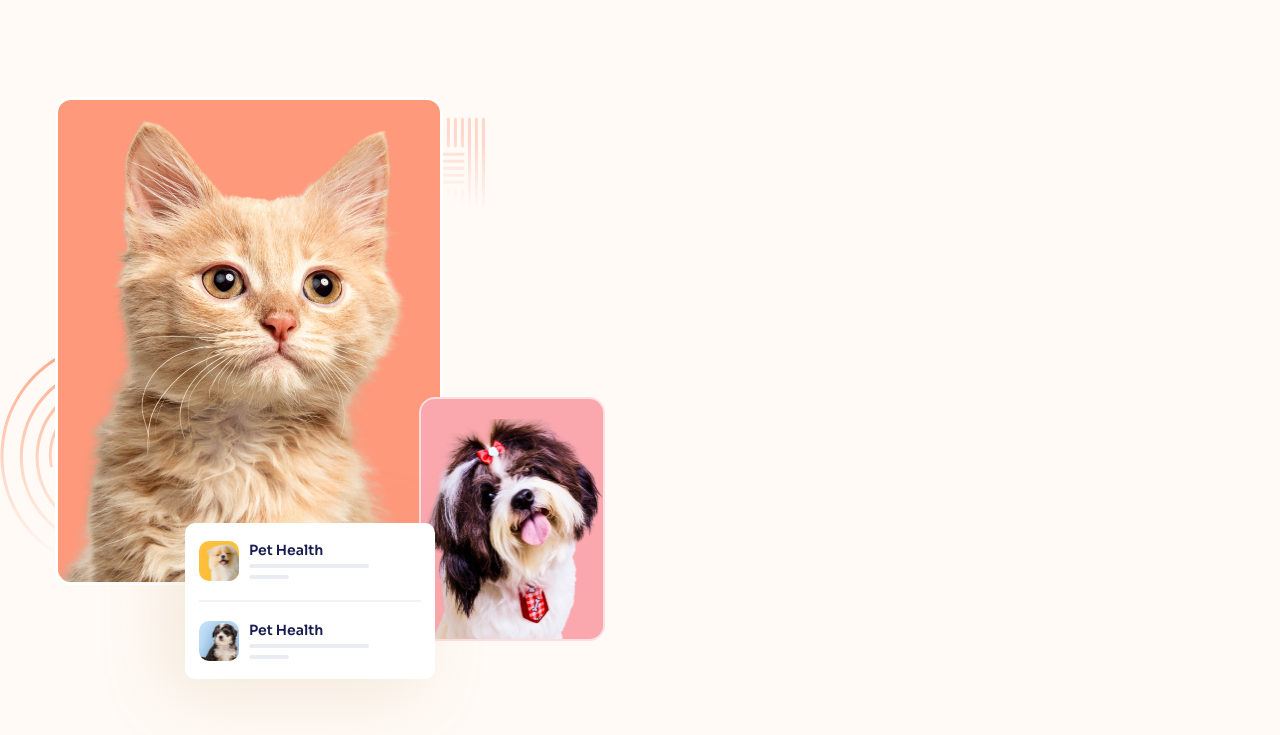
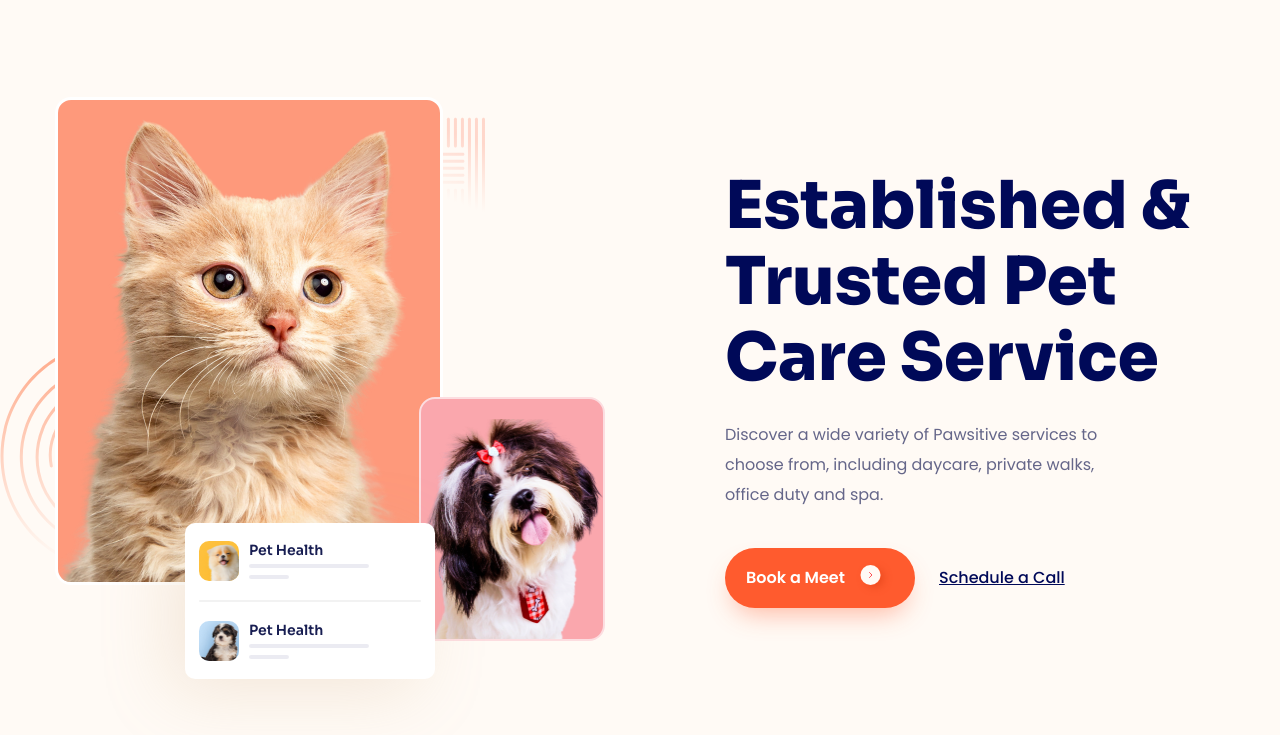
Before and after one commit to thaideptrai218/Project-4-F8, a plain HTML site: page index.html in a window 1280 px wide. Shown: the part 79-814 px from the top of the page. Drawn offline with Linux system fonts and the light colour scheme.

Commit message:
Finish hero

```diff
--- a/assets/css/style.css
+++ b/assets/css/style.css
@@ -108,6 +108,13 @@ button {
 /* HERO */
 .hero {
     padding: 74px 0;
+}
+
+.hero__inner {
+    display: flex;
+    justify-content: center;
+    align-items: center;
+    gap: 120px;
 }
 /* HERO MEDIA */
 .hero__media {
@@ -224,3 +231,57 @@ button {
     opacity: 0.08;
     background: #000958;
 }
+/* Hero CONTENT */
+.hero__content {
+}
+
+.hero__title {
+    color: #000958;
+    font-family: Sora;
+    font-size: 66px;
+    font-weight: 800;
+    line-height: 1.15;
+}
+
+.hero__desc {
+    max-width: 390px;
+    margin-top: 24px;
+    color: #656689;
+    font-size: 16px;
+    font-style: normal;
+    font-weight: 400;
+    line-height: 1.87;
+}
+
+.hero__action {
+    margin-top: 38px;
+    display: flex;
+    align-items: center;
+    gap: 24px;
+    text-align: center;
+}
+
+.hero__action-link {
+    min-width: 190px;
+    display: flex;
+    justify-content: center;
+    align-items: center;
+    text-align: center;
+    gap: 10px;
+    color: #fff;
+    font-size: 16px;
+    font-weight: 600;
+    line-height: 1;
+    border-radius: 31px;
+    background: #ff5b2e;
+    box-shadow: 0px 13px 26px -8px rgba(255, 91, 46, 0.42);
+    border: none;
+}
+
+.hero__action-contact {
+    color: #000958;
+    text-align: center;
+    font-weight: 500;
+    line-height: 1;
+    text-decoration-line: underline;
+}
--- a/index.html
+++ b/index.html
@@ -146,6 +146,7 @@
         <section class="hero">
             <!-- Hero media -->
             <div class="container">
+                <div class="hero__inner">
                     <div class="hero__media">
                         <!-- Big picture -->
                         <div class="hero__thumb-big">
@@ -217,7 +218,29 @@
                         </div>
                     </div>
                     <!-- Hero content -->
-                <div class="hero__content"></div>
+                    <div class="hero__content">
+                        <h1 class="hero__title">
+                            Established & Trusted Pet Care Service
+                        </h1>
+                        <p class="hero__desc">
+                            Discover a wide variety of Pawsitive services to
+                            choose from, including daycare, private walks,
+                            office duty and spa.
+                        </p>
+                        <div class="hero__action">
+                            <a
+                                href="#!"
+                                class="hero__action-link btn"
+                                style="--height: 60px"
+                                >Book a Meet
+                                <img src="assets/icon/arrow.svg" alt=""
+                            /></a>
+                            <a href="#!" class="hero__action-contact"
+                                >Schedule a Call</a
+                            >
+                        </div>
+                    </div>
+                </div>
             </div>
         </section>
     </body>
```
Also changed, not shown: assets/icon/arrow.svg (added). Lines whose indentation alone changed are shown as unchanged.
